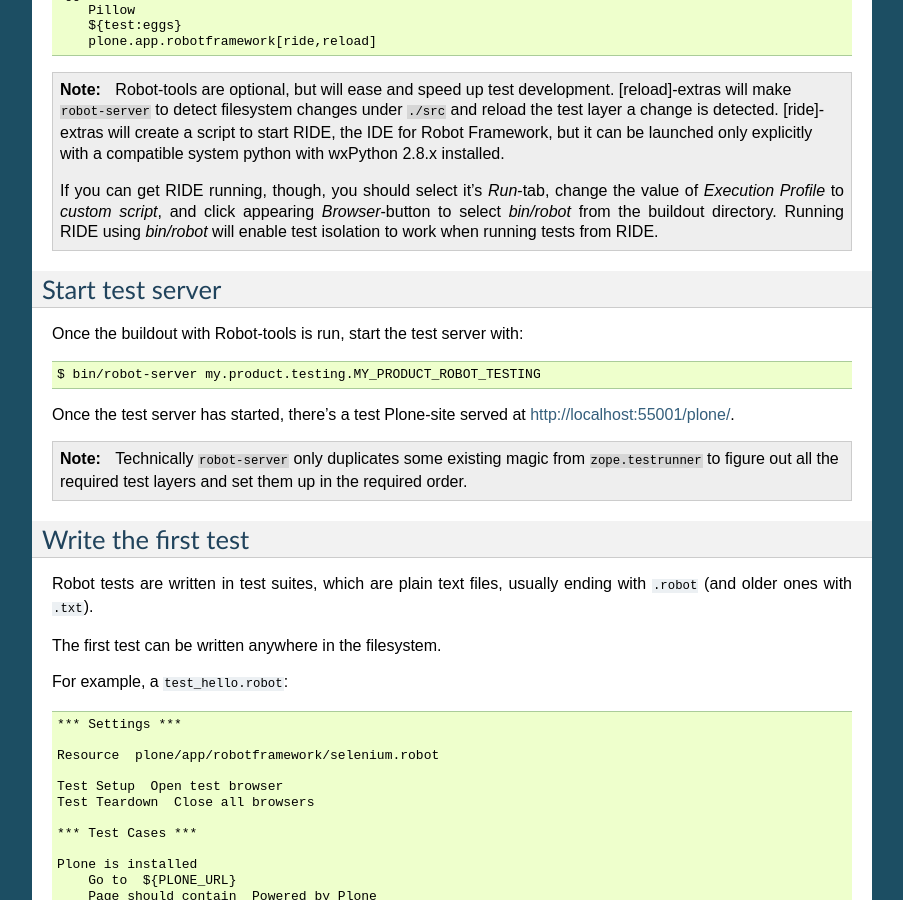
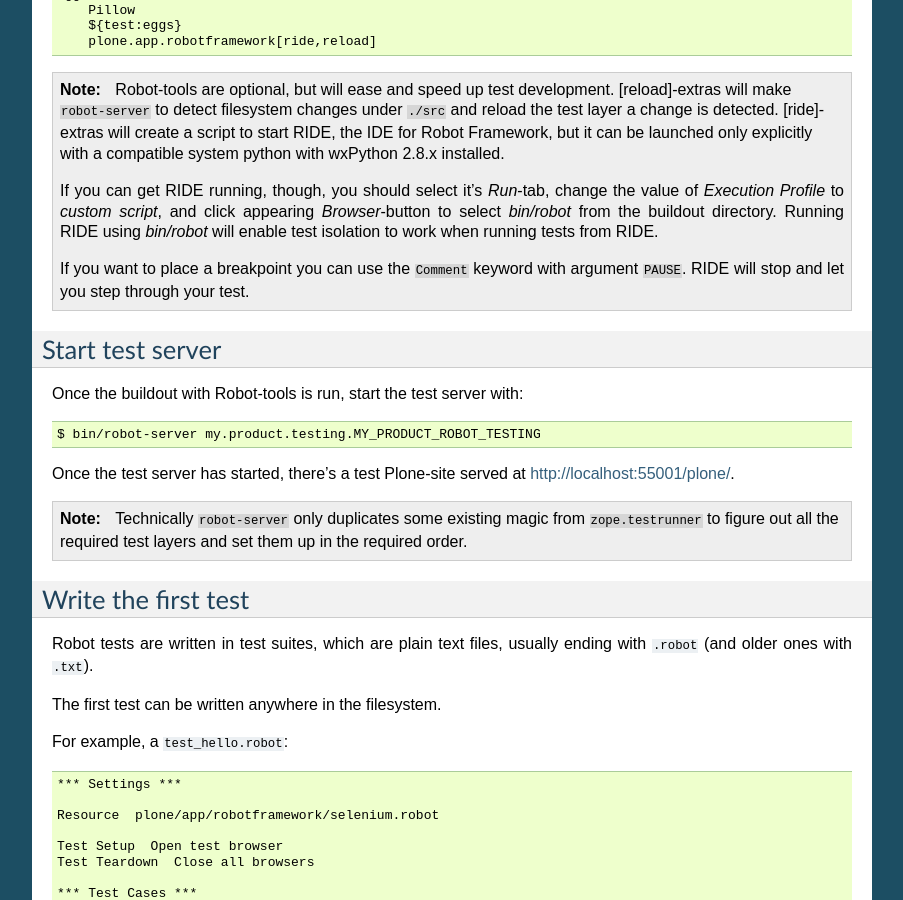
Before and after one commit to plone/plone.app.robotframework, a Sphinx documentation site: the page built from docs/source/happy.rst, in a window 1280 px wide and 900 px high, scrolled down 1571 px. Shown: the whole window, without its empty margins (198-1101 px from the left). Built offline with Sphinx 7.4.7, drawn with Linux system fonts in a browser that asks for light colours.

Commit message:
Mention RIDE breakpoint convention

```diff
--- a/docs/source/happy.rst
+++ b/docs/source/happy.rst
@@ -109,6 +109,8 @@
    directory. Running RIDE using *bin/robot* will enable test isolation
    to work when running tests from RIDE.
 
+   If you want to place a breakpoint you can use the ``Comment`` keyword
+   with argument ``PAUSE``. RIDE will stop and let you step through your test.
 
 Start test server
 -----------------
```
